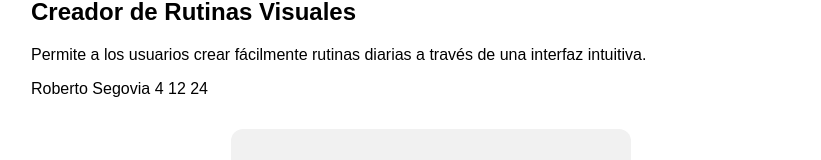
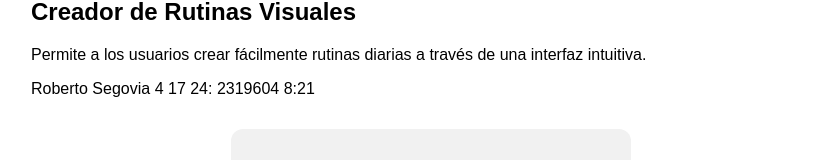
Before and after one commit to RobertoSegovia0/mi-proyecto, a plain HTML site: page index.html in a window 1280 px wide. Shown: the part 110-270 px from the top of the page, without its empty margins (209-1030 px from the left). Drawn offline with Linux system fonts and the light colour scheme; grey boxes are pictures that could not be loaded.

Commit message:
segundo_parcial

```diff
--- a/index.html
+++ b/index.html
@@ -62,7 +62,7 @@
         <div class="section">
             <h2>Creador de Rutinas Visuales</h2>
             <p>Permite a los usuarios crear fácilmente rutinas diarias a través de una interfaz intuitiva.</p>
-            <p>Roberto Segovia 4 12 24  </p>
+            <p>Roberto Segovia 4 17 24: 2319604 8:21  </p>
 
             <div class="icon-container">
                 <div class="icon">
```
